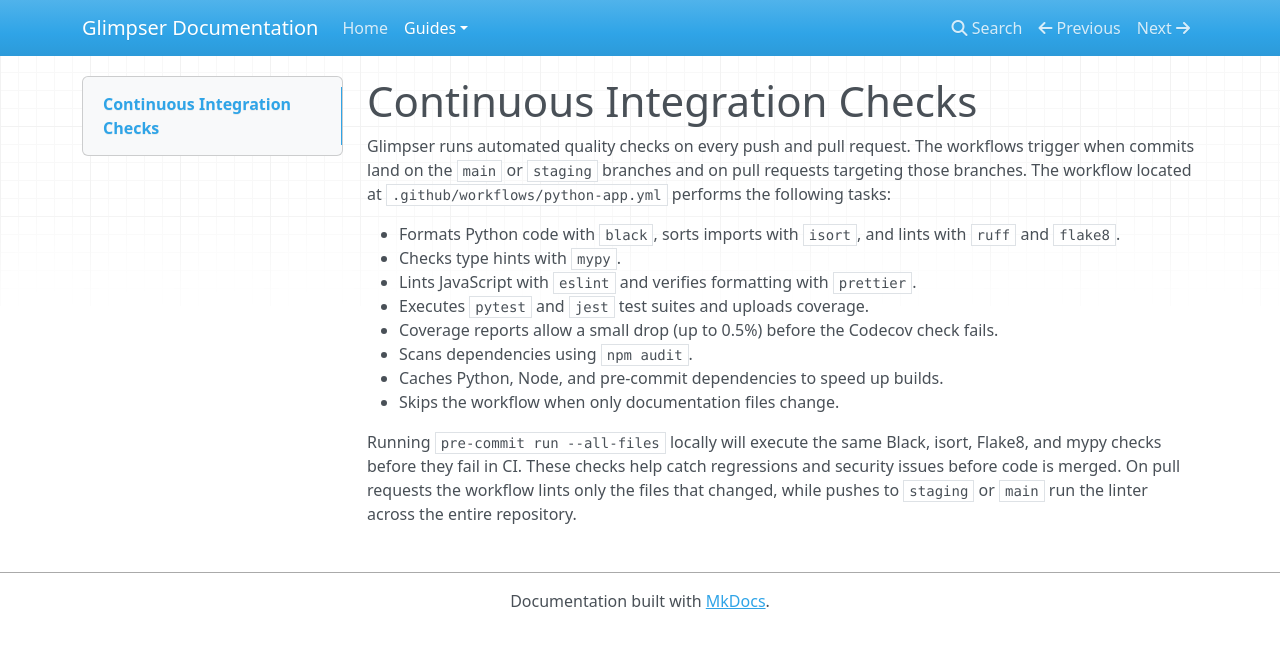
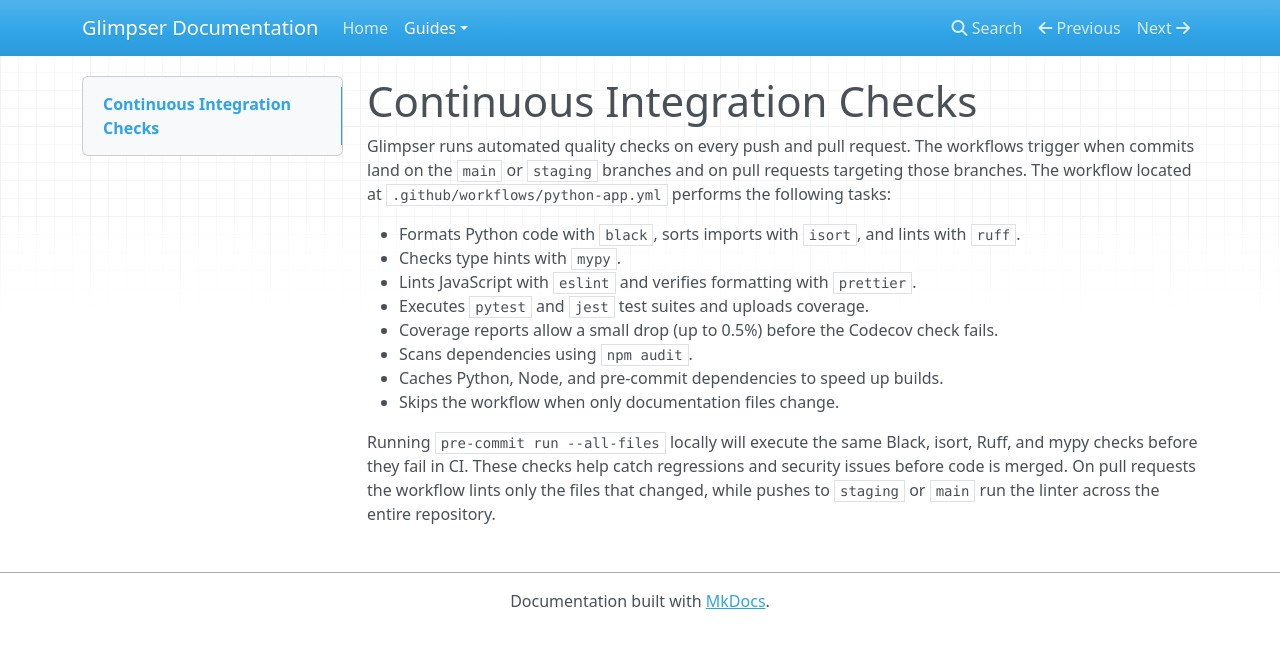
Before and after one commit to KristopherKubicki/glimpser, an MkDocs documentation site: the page built from docs/ci_checks.md, in a window 1280 px wide. Shown: the top 648 px of the page. Built offline with MkDocs 1.6.1, drawn with Linux system fonts in a browser that asks for light colours; nearby versions of some CDN libraries.

Commit message:
🌱chore: switch CI linting to ruff

```diff
--- a/docs/ci_checks.md
+++ b/docs/ci_checks.md
@@ -6,7 +6,7 @@ and on pull requests targeting those branches.
 The workflow located at `.github/workflows/python-app.yml` performs the
 following tasks:
 
-- Formats Python code with `black`, sorts imports with `isort`, and lints with `ruff` and `flake8`.
+- Formats Python code with `black`, sorts imports with `isort`, and lints with `ruff`.
 - Checks type hints with `mypy`.
 - Lints JavaScript with `eslint` and verifies formatting with `prettier`.
 - Executes `pytest` and `jest` test suites and uploads coverage.
@@ -16,7 +16,7 @@ following tasks:
 - Skips the workflow when only documentation files change.
 
 Running `pre-commit run --all-files` locally will execute the same Black,
-isort, Flake8, and mypy checks before they fail in CI. These checks help catch
+isort, Ruff, and mypy checks before they fail in CI. These checks help catch
 regressions and security issues before code is merged.
 On pull requests the workflow lints only the files that changed, while pushes
 to `staging` or `main` run the linter across the entire repository.
```
Also changed, not shown: docs/developer_guide.md (+1 -2 lines), docs/testing.md (+1 -2 lines), 1 other file.
